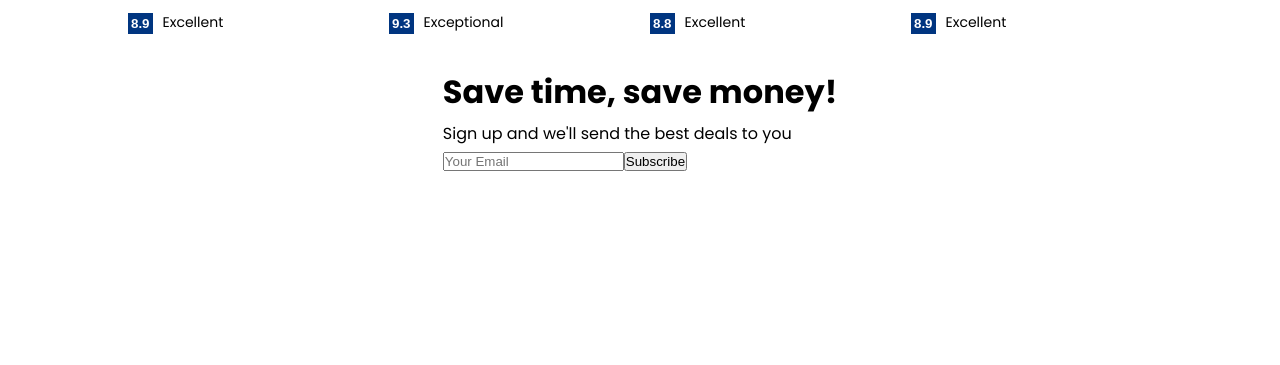
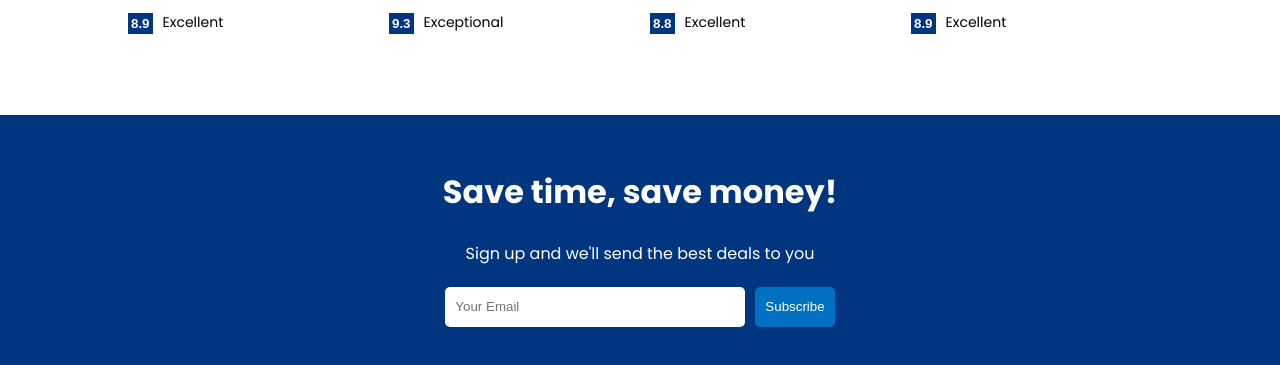
Before and after one commit to bregarulai/booking-nextjs, a Next.js app: page / in a window 1280 px wide. Shown: the part 1475-1840 px from the top of the page. Before the commit the page ends 1649 px from the top, so only its background shows below. Built offline with nearby package versions, Linux system fonts and the light colour scheme.

Commit message:
styled mailList component

```diff
--- a/components/Maillist/_mailList.scss
+++ b/components/Maillist/_mailList.scss
@@ -0,0 +1,35 @@
+.mailList {
+    width: 100%;
+    margin-top: 5rem;
+    background-color: $color-primary;
+    color: $color-white;
+    display: flex;
+    flex-direction: column;
+    align-items: center;
+    gap: 2rem;
+    padding: 5rem;
+
+    &__input-container {
+
+        input {
+            width: 30rem;
+            height: 4rem;
+            padding: 1rem;
+            border: none;
+            outline: none;
+            margin-right: 1rem;
+            border-radius: 5px;
+        }
+
+        button {
+            height: 4rem;
+            background-color: $color-primary-light;
+            color: $color-white;
+            border-radius: 5px;
+            padding: 0 1rem;
+            border: none;
+            outline: none;
+            cursor: pointer;
+        }
+    }
+}
```
